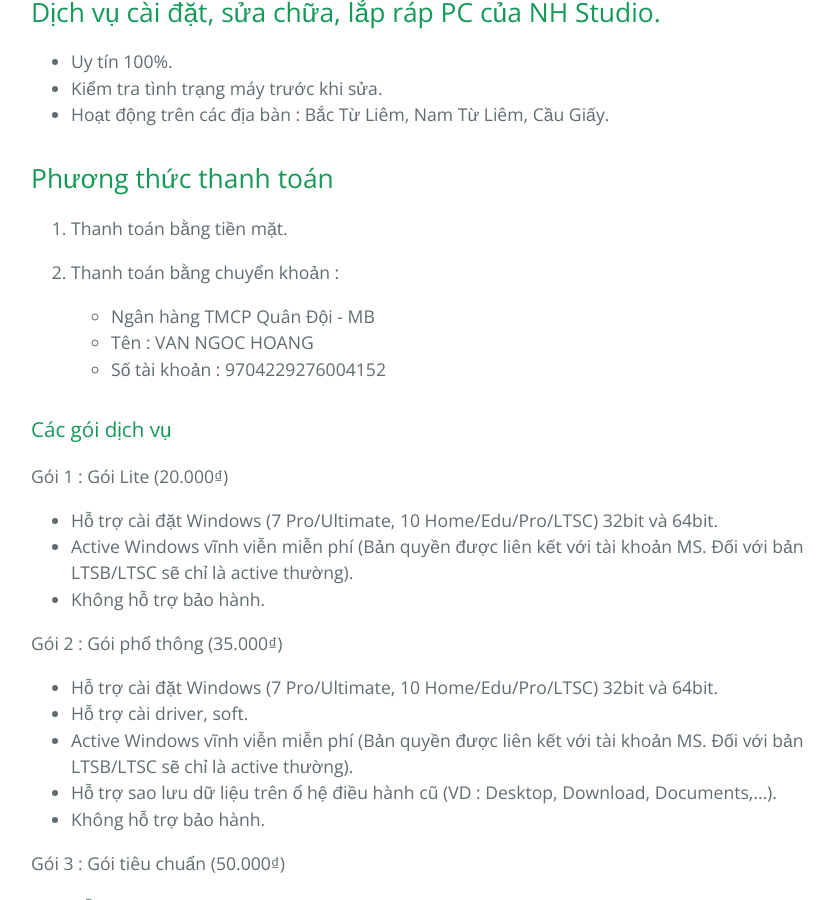
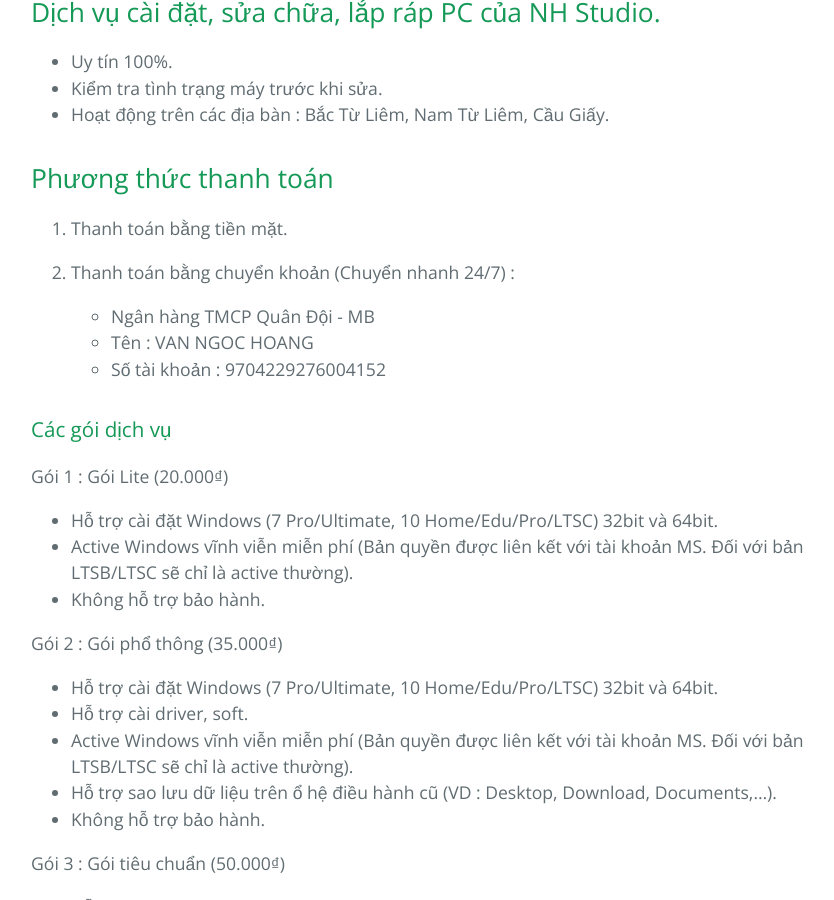
Before and after one commit to nh0909hn/NHFix, a Jekyll site: the page built from index.md, in a window 1280 px wide and 900 px high, scrolled down 422 px. Shown: the whole window, without its empty margins (193-1027 px from the left). Built offline with Jekyll 4.4.1, drawn with Linux system fonts in a browser that asks for light colours; our own code applies the rules of GitHub Pages for plain Markdown files; some of the changed text lies outside the part shown.

Commit message:
Update index.md

```diff
--- a/index.md
+++ b/index.md
@@ -8,7 +8,7 @@
 
 1. Thanh toán bằng tiền mặt.
 
-2. Thanh toán bằng chuyển khoản :
+2. Thanh toán bằng chuyển khoản (Chuyển nhanh 24/7) :
 - Ngân hàng TMCP Quân Đội - MB
 - Tên : VAN NGOC HOANG
 - Số tài khoản : 9704229276004152
```
Also changed, not shown: other parts of index.md (+1 -1 lines).
